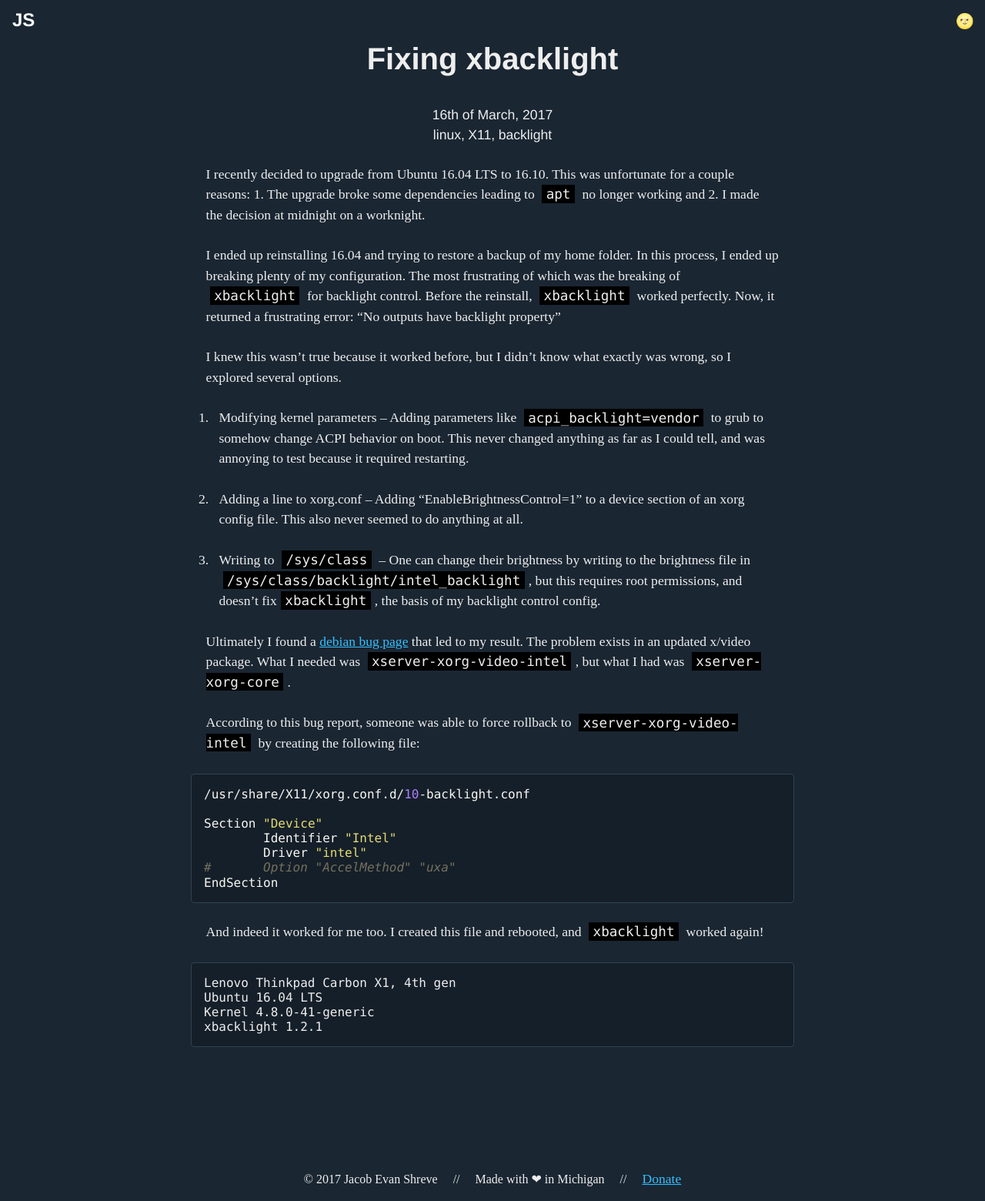
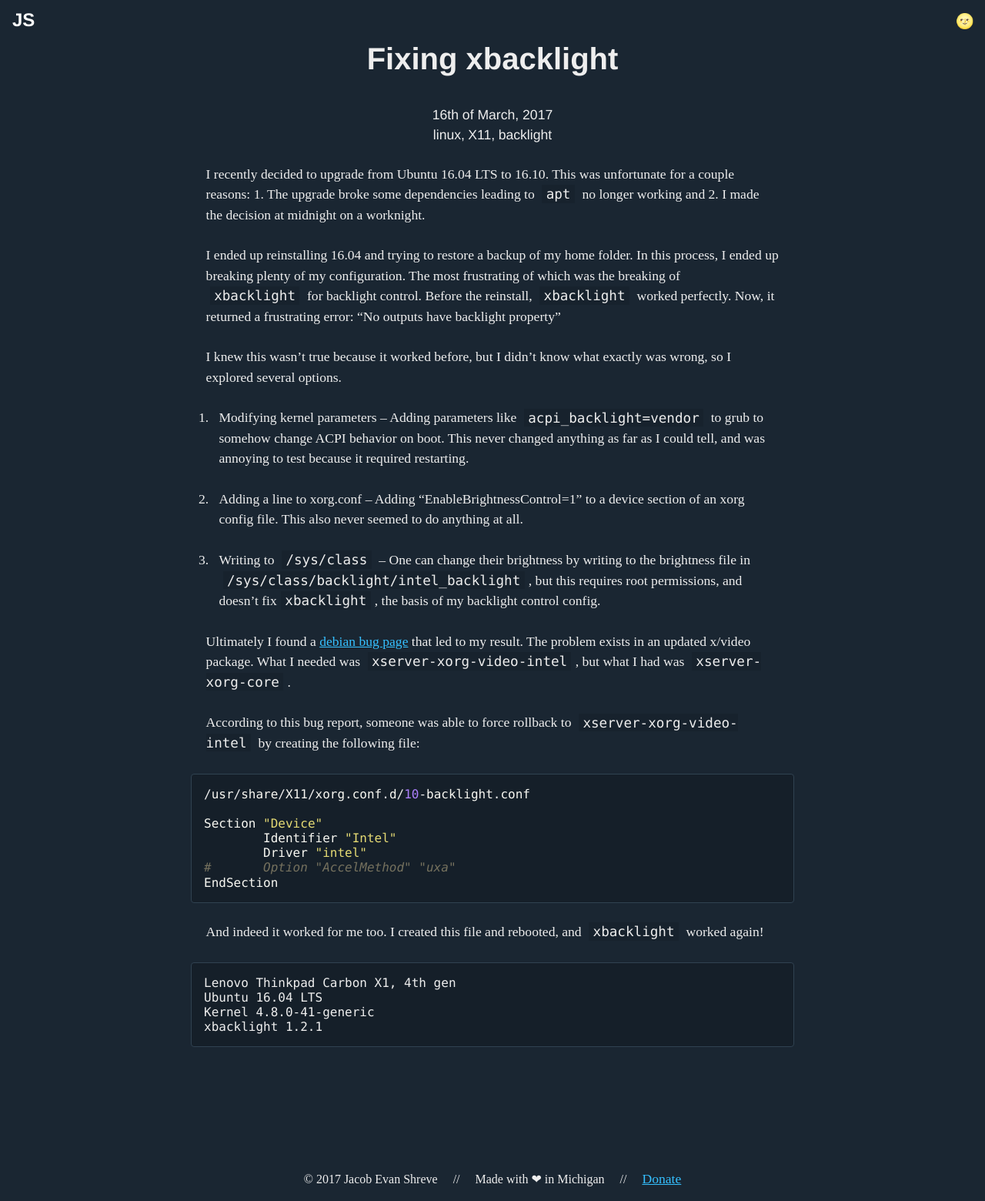
Before and after one commit to shreve/shreve.io, a Jekyll site: the page built from _posts/2017-03-16-fixing-xbacklight.md, in a window 1280 px wide. Shown: the whole page at 77% size. Built offline with Jekyll 4.4.1, drawn with Linux system fonts in a browser that asks for light colours; comment, search, counter and statistics services are not loaded.

Commit message:
Fix background color for code blocks based on theme

```diff
--- a/_sass/_themes.sass
+++ b/_sass/_themes.sass
@@ -1,6 +1,10 @@
 //
 //   Light Mode
 //
+
+code
+  background-color: rgba(0, 0, 0, 0.1)
+
 body
   background: #fff
   color: #222
--- a/_sass/_typography.sass
+++ b/_sass/_typography.sass
@@ -65,7 +65,6 @@
 code, code *
   font-family: Fira Mono, Monaco, monospace
   line-height: 1.2
-  background-color: black
   padding: 0.1em 0.3em
   margin: 0 0.3em
 
```
